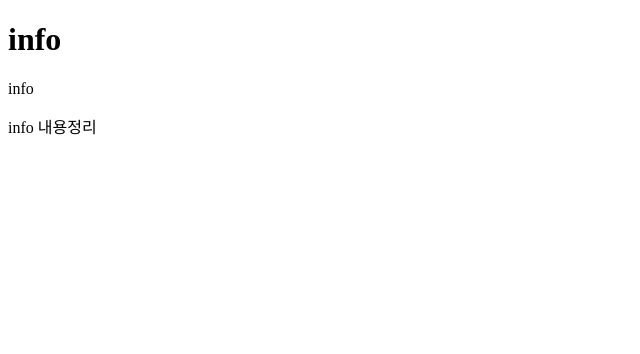
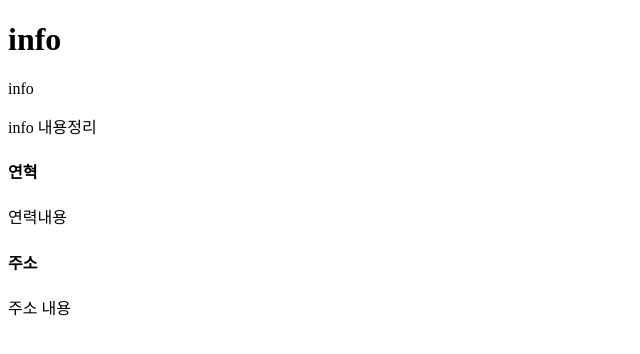
Before and after one commit to leseraphina/06_21_project01, a plain HTML site: page info.html in a window 1280 px wide. Shown: the whole page, without its empty margins (0-640 px from the left). Drawn offline with Linux system fonts and the light colour scheme.

Commit message:
연혁내용수정

```diff
--- a/info.html
+++ b/info.html
@@ -9,5 +9,9 @@
   <h1>info</h1>
   <p>info</p>
   <p>info 내용정리</p>
+  <h4>연혁</h4>
+  <p>연력내용</p>
+  <h4> 주소</h4>
+  <p>주소 내용</p>
 </body>
 </html>
```
